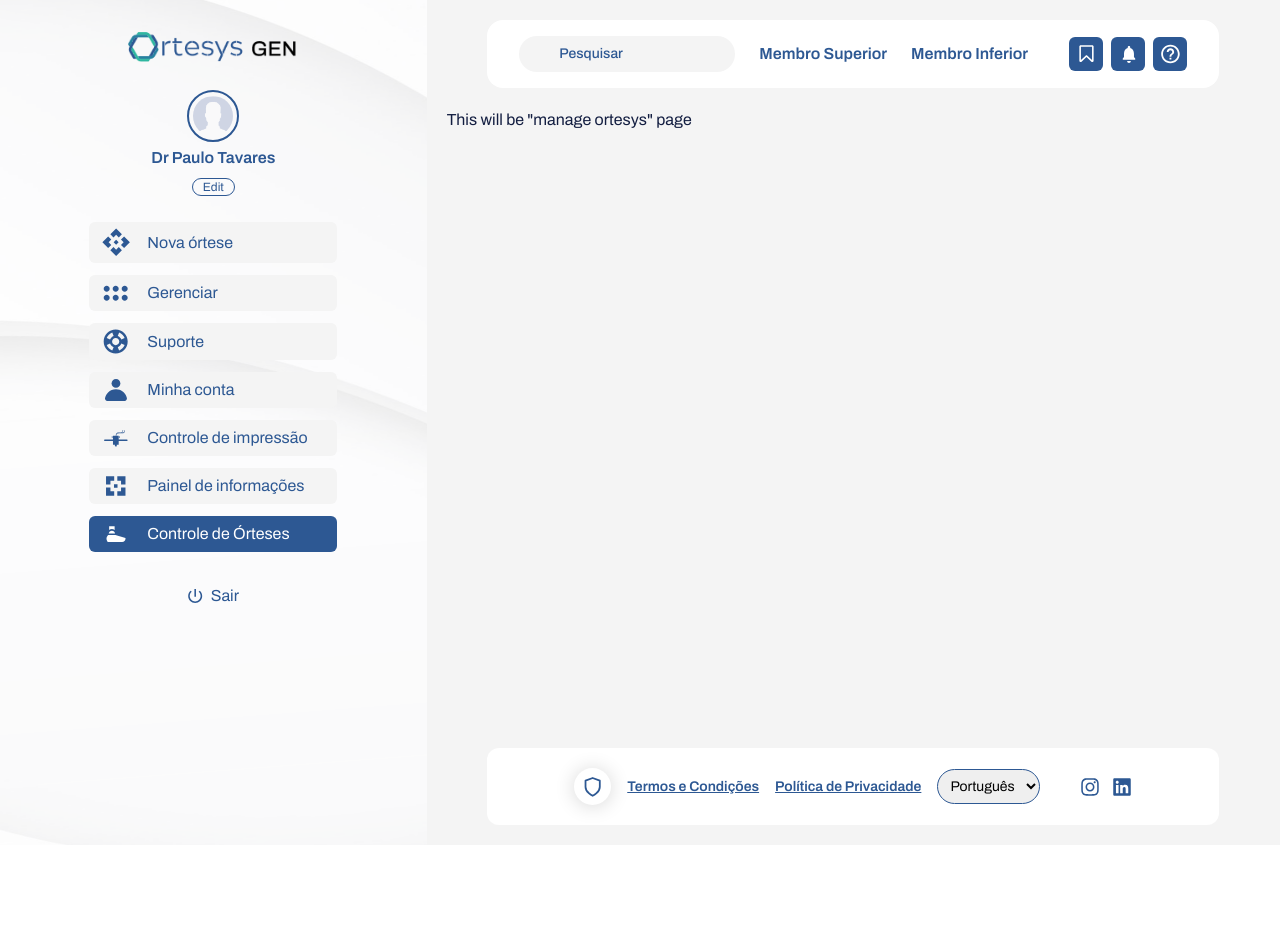
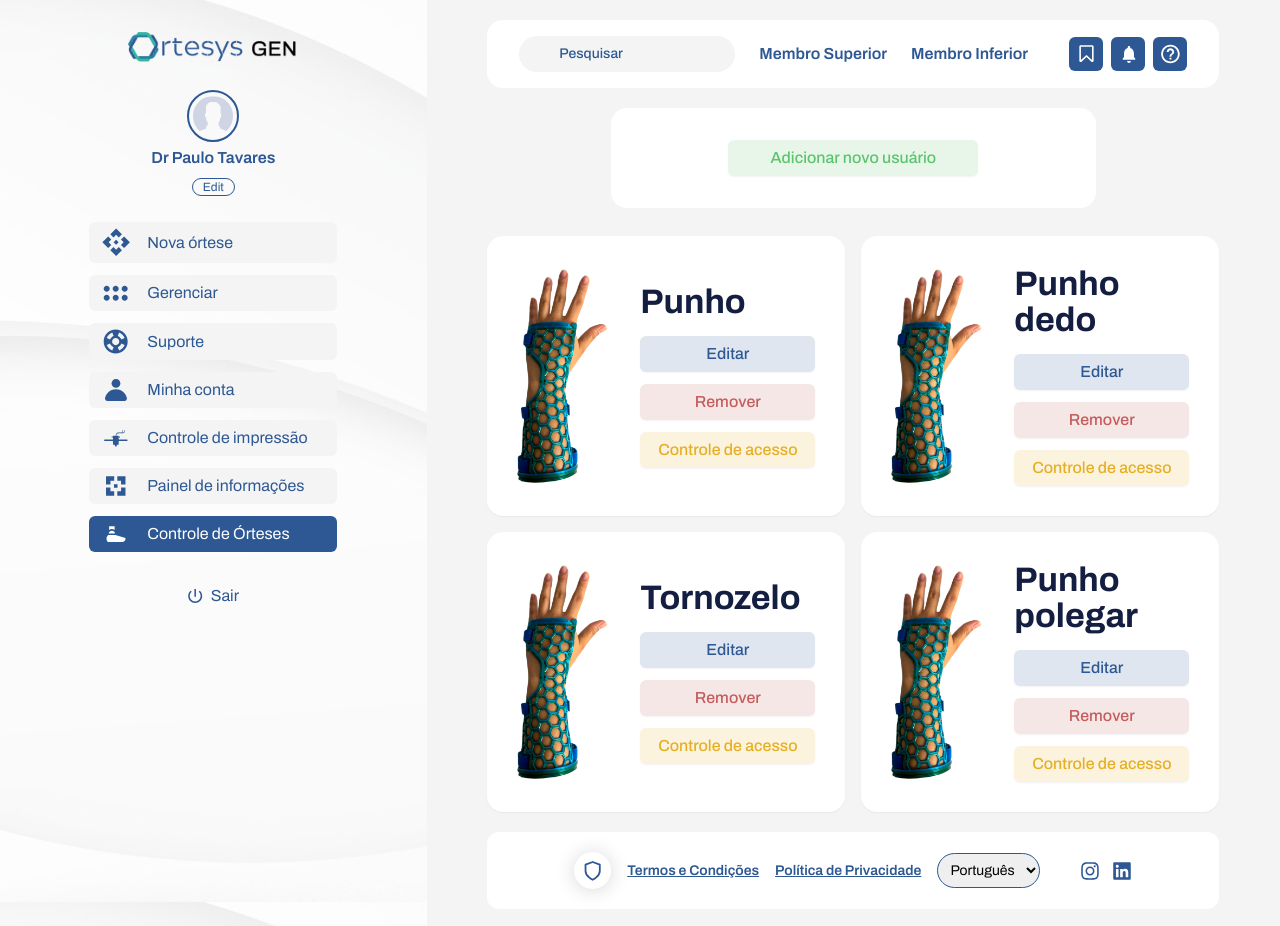
Before and after one commit to MateoMigone/ortesys-3D, a Nuxt app: page /manageOrtesys in a window 1280 px wide. Shown: the top 926 px of the page. Before the commit the page ends 845 px from the top, so only its background shows below. Built offline with nearby package versions, Linux system fonts and the light colour scheme.

Commit message:
creating manage ortesys index page initial structure

```diff
--- a/components/cards/OrtesysAdminCard.vue
+++ b/components/cards/OrtesysAdminCard.vue
@@ -1,15 +1,17 @@
 <template>
   <div
-    class="shadow-sm rounded-2xl flex items-center gap-8 w-[392px] h-[303px] p-[30px]"
+    class="bg-white shadow-sm rounded-2xl flex justify-center items-center gap-8 w-full h-[280px] p-8"
   >
     <img
       src="../../assets/imgs/ortesys-arm.png"
       alt="Ortesys Arm"
       class="w-[91px] h-[214px]"
     />
-    <div>
-      <h2 class="text-[#131e41] font-bold text-[34px] mb-2">{{ text }}</h2>
-      <div class="flex flex-col justify-start gap-3">
+    <div class="flex flex-col gap-2">
+      <h2 class="text-[#131e41] font-bold text-[34px] mb-2 leading-9">
+        {{ text }}
+      </h2>
+      <div class="flex flex-col justify-start gap-3 w-[175px]">
         <Button text="Editar" />
         <Button text="Remover" color="red" />
         <Button text="Controle de acesso" color="yellow" />
--- a/components/common/DateFilterButton.vue
+++ b/components/common/DateFilterButton.vue
@@ -39,4 +39,69 @@
       </svg>
     </div>
   </div>
+  <!-- <div class="relative inline-block text-left">
+    <div>
+      <button
+        type="button"
+        class="inline-flex w-full justify-center gap-x-1.5 rounded-md bg-white px-3 py-2 text-sm font-semibold text-gray-900 shadow-sm ring-1 ring-inset ring-gray-300 hover:bg-gray-50"
+        id="menu-button"
+        aria-expanded="true"
+        aria-haspopup="true"
+        @click="toggle"
+      >
+        Options
+        <svg
+          class="-mr-1 h-5 w-5 text-gray-400"
+          viewBox="0 0 20 20"
+          fill="currentColor"
+          aria-hidden="true"
+        >
+          <path
+            fill-rule="evenodd"
+            d="M5.23 7.21a.75.75 0 011.06.02L10 11.168l3.71-3.938a.75.75 0 111.08 1.04l-4.25 4.5a.75.75 0 01-1.08 0l-4.25-4.5a.75.75 0 01.02-1.06z"
+            clip-rule="evenodd"
+          />
+        </svg>
+      </button>
+    </div>
+
+    <div
+      v-show="isOpen"
+      class="absolute right-0 mt-2 w-56 rounded-md bg-white shadow-lg"
+      role="menu"
+      aria-orientation="vertical"
+    >
+      <div class="py-1" role="none">
+        <a
+          href="#"
+          class="text-gray-700 block px-4 py-2 text-sm z-11"
+          role="menuitem"
+          id="menu-item-0"
+          >Account settings</a
+        >
+        <a
+          href="#"
+          class="text-gray-700 block px-4 py-2 text-sm"
+          role="menuitem"
+          id="menu-item-1"
+          >Support</a
+        >
+        <a
+          href="#"
+          class="text-gray-700 block px-4 py-2 text-sm"
+          role="menuitem"
+          id="menu-item-2"
+          >License</a
+        >
+      </div>
+    </div>
+  </div> -->
 </template>
+
+<script setup>
+const isOpen = ref(false);
+
+const toggle = () => {
+  isOpen.value = !isOpen.value;
+};
+</script>
--- a/pages/manageOrtesys.vue
+++ b/pages/manageOrtesys.vue
@@ -1,5 +1,17 @@
 <template>
-  <div>This will be "manage ortesys" page</div>
+  <div class="w-[90%] mx-auto flex flex-col items-center gap-7">
+    <div
+      class="bg-white w-[485px] rounded-2xl flex justify-center items-center py-8"
+    >
+      <Button text="Adicionar novo usuário" color="green" class="w-[250px]" />
+    </div>
+    <div class="grid grid-cols-2 gap-4 w-full">
+      <OrtesysAdminCard text="Punho" />
+      <OrtesysAdminCard text="Punho dedo" />
+      <OrtesysAdminCard text="Tornozelo" />
+      <OrtesysAdminCard text="Punho polegar" />
+    </div>
+  </div>
 </template>
 
 <script setup>
```
